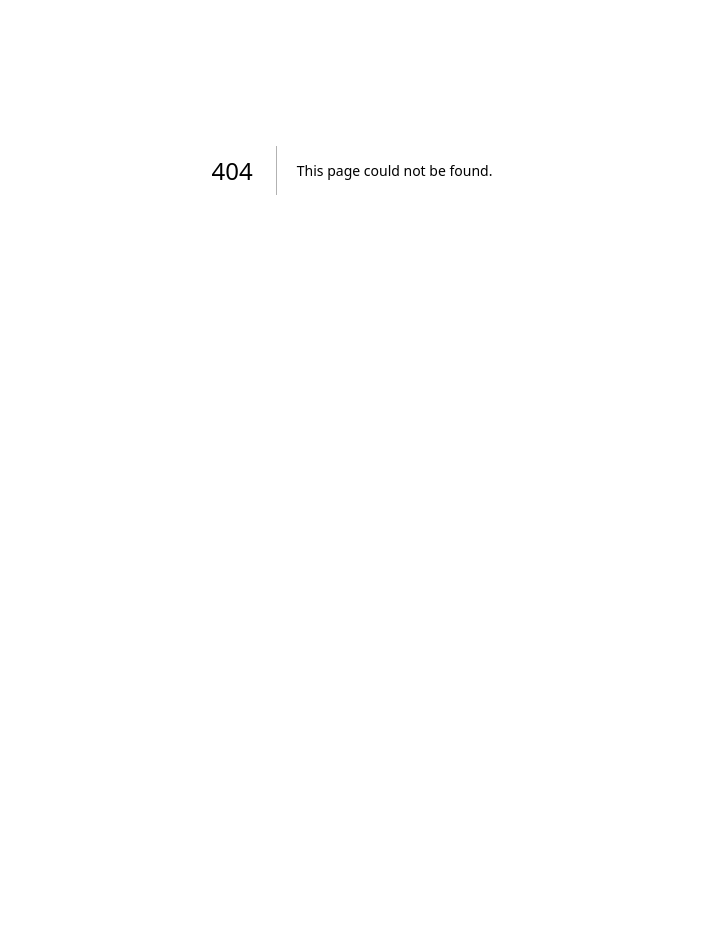
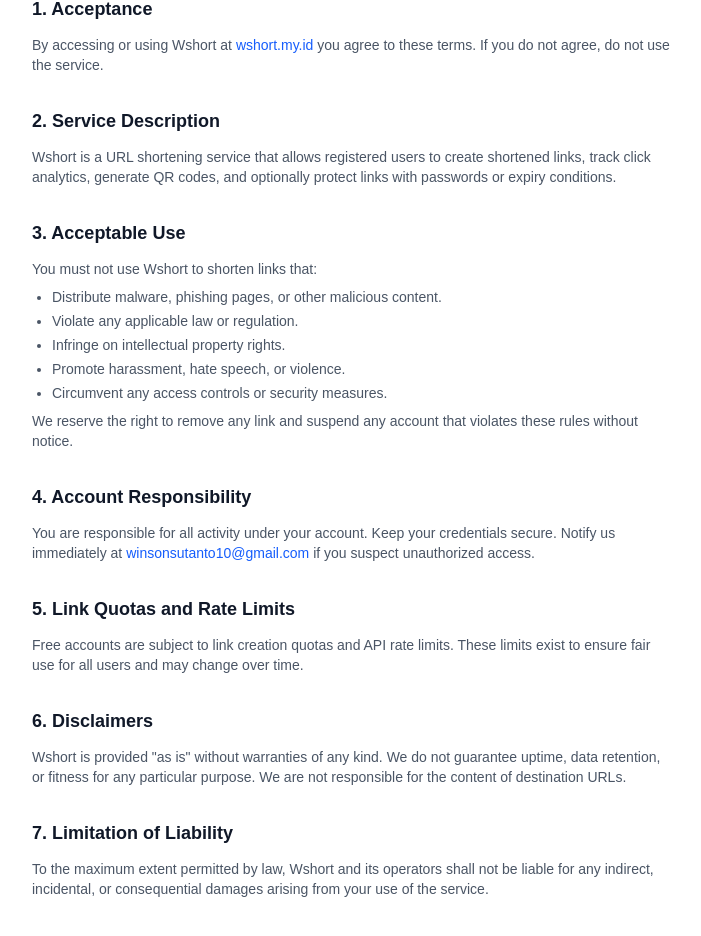
Before and after one commit to winsonsutanto10/wshort, a Next.js app: page /terms in a window 1280 px wide. Before the commit this address had no page. Shown: the part 230-1166 px from the top of the page, without its empty margins (288-989 px from the left). Before the commit the page ends 800 px from the top, so only its background shows below. Built offline with nearby package versions, Linux system fonts and the light colour scheme; no server answers.

Commit message:
add terms and privacy page

```diff
--- /dev/null
+++ b/src/app/privacy/page.tsx
@@ -0,0 +1,94 @@
+import { LandingNav } from '@/components/layout/LandingNav'
+
+export const metadata = {
+  title: 'Privacy Policy — Wshort',
+}
+
+export default function PrivacyPage() {
+  return (
+    <div className="min-h-screen bg-white">
+      <LandingNav />
+      <main className="max-w-2xl mx-auto px-4 py-16">
+        <h1 className="text-3xl font-bold text-gray-900 mb-2">Privacy Policy</h1>
+        <p className="text-sm text-gray-400 mb-10">Last updated: May 30, 2026</p>
+
+        <Section title="1. Information We Collect">
+          <p>When you use Wshort, we collect:</p>
+          <ul>
+            <li><strong>Account information</strong> — name, email address, and profile picture provided via Google OAuth through Clerk.</li>
+            <li><strong>Links you create</strong> — the destination URLs, custom slugs, expiry settings, and passwords you configure.</li>
+            <li><strong>Click analytics</strong> — anonymous click counts per link. We do not store visitor IP addresses or personal data of people who click your links.</li>
+          </ul>
+        </Section>
+
+        <Section title="2. How We Use Your Information">
+          <ul>
+            <li>To operate and provide the Wshort service.</li>
+            <li>To authenticate you securely via Clerk.</li>
+            <li>To display click analytics on your dashboard.</li>
+            <li>To enforce per-account link quotas and rate limits.</li>
+          </ul>
+        </Section>
+
+        <Section title="3. Data Storage">
+          <p>
+            Links and analytics are stored in Supabase (PostgreSQL) and cached in Redis.
+            Authentication data is managed by Clerk. All providers are GDPR-compliant.
+          </p>
+        </Section>
+
+        <Section title="4. Data Sharing">
+          <p>
+            We do not sell, rent, or share your personal data with third parties except
+            the infrastructure providers listed above (Clerk, Supabase, Redis) that are
+            necessary to operate the service.
+          </p>
+        </Section>
+
+        <Section title="5. Cookies">
+          <p>
+            Clerk uses cookies and local storage to maintain your authentication session.
+            We do not use advertising or tracking cookies.
+          </p>
+        </Section>
+
+        <Section title="6. Data Deletion">
+          <p>
+            You may delete your account and all associated links at any time from your
+            settings page. To request complete data erasure, email us at{' '}
+            <a href="mailto:winsonsutanto10@gmail.com" className="text-blue-600 hover:underline">
+              winsonsutanto10@gmail.com
+            </a>.
+          </p>
+        </Section>
+
+        <Section title="7. Changes">
+          <p>
+            We may update this policy. Continued use of the service after changes
+            constitutes acceptance. Material changes will be communicated via email.
+          </p>
+        </Section>
+
+        <Section title="8. Contact">
+          <p>
+            Questions? Email{' '}
+            <a href="mailto:winsonsutanto10@gmail.com" className="text-blue-600 hover:underline">
+              winsonsutanto10@gmail.com
+            </a>.
+          </p>
+        </Section>
+      </main>
+    </div>
+  )
+}
+
+function Section({ title, children }: { title: string; children: React.ReactNode }) {
+  return (
+    <section className="mb-8">
+      <h2 className="text-lg font-semibold text-gray-900 mb-3">{title}</h2>
+      <div className="text-gray-600 text-sm space-y-2 [&_ul]:list-disc [&_ul]:pl-5 [&_ul]:space-y-1">
+        {children}
+      </div>
+    </section>
+  )
+}
--- /dev/null
+++ b/src/app/terms/page.tsx
@@ -0,0 +1,118 @@
+import { LandingNav } from '@/components/layout/LandingNav'
+
+export const metadata = {
+  title: 'Terms of Service — Wshort',
+}
+
+export default function TermsPage() {
+  return (
+    <div className="min-h-screen bg-white">
+      <LandingNav />
+      <main className="max-w-2xl mx-auto px-4 py-16">
+        <h1 className="text-3xl font-bold text-gray-900 mb-2">Terms of Service</h1>
+        <p className="text-sm text-gray-400 mb-10">Last updated: May 30, 2026</p>
+
+        <Section title="1. Acceptance">
+          <p>
+            By accessing or using Wshort at{' '}
+            <a href="https://wshort.my.id" className="text-blue-600 hover:underline">
+              wshort.my.id
+            </a>{' '}
+            you agree to these terms. If you do not agree, do not use the service.
+          </p>
+        </Section>
+
+        <Section title="2. Service Description">
+          <p>
+            Wshort is a URL shortening service that allows registered users to create
+            shortened links, track click analytics, generate QR codes, and optionally
+            protect links with passwords or expiry conditions.
+          </p>
+        </Section>
+
+        <Section title="3. Acceptable Use">
+          <p>You must not use Wshort to shorten links that:</p>
+          <ul>
+            <li>Distribute malware, phishing pages, or other malicious content.</li>
+            <li>Violate any applicable law or regulation.</li>
+            <li>Infringe on intellectual property rights.</li>
+            <li>Promote harassment, hate speech, or violence.</li>
+            <li>Circumvent any access controls or security measures.</li>
+          </ul>
+          <p className="mt-2">
+            We reserve the right to remove any link and suspend any account that
+            violates these rules without notice.
+          </p>
+        </Section>
+
+        <Section title="4. Account Responsibility">
+          <p>
+            You are responsible for all activity under your account. Keep your
+            credentials secure. Notify us immediately at{' '}
+            <a href="mailto:winsonsutanto10@gmail.com" className="text-blue-600 hover:underline">
+              winsonsutanto10@gmail.com
+            </a>{' '}
+            if you suspect unauthorized access.
+          </p>
+        </Section>
+
+        <Section title="5. Link Quotas and Rate Limits">
+          <p>
+            Free accounts are subject to link creation quotas and API rate limits.
+            These limits exist to ensure fair use for all users and may change over time.
+          </p>
+        </Section>
+
+        <Section title="6. Disclaimers">
+          <p>
+            Wshort is provided "as is" without warranties of any kind. We do not
+            guarantee uptime, data retention, or fitness for any particular purpose.
+            We are not responsible for the content of destination URLs.
+          </p>
+        </Section>
+
+        <Section title="7. Limitation of Liability">
+          <p>
+            To the maximum extent permitted by law, Wshort and its operators shall
+            not be liable for any indirect, incidental, or consequential damages
+            arising from your use of the service.
+          </p>
+        </Section>
+
+        <Section title="8. Termination">
+          <p>
+            We may suspend or terminate your access at any time for violation of
+            these terms. You may delete your account at any time from your settings page.
+          </p>
+        </Section>
+
+        <Section title="9. Changes">
+          <p>
+            We may modify these terms at any time. Continued use after changes
+            constitutes acceptance. Material changes will be communicated via email.
+          </p>
+        </Section>
+
+        <Section title="10. Contact">
+          <p>
+            Questions? Email{' '}
+            <a href="mailto:winsonsutanto10@gmail.com" className="text-blue-600 hover:underline">
+              winsonsutanto10@gmail.com
+            </a>.
+          </p>
+        </Section>
+      </main>
+    </div>
+  )
+}
+
+function Section({ title, children }: { title: string; children: React.ReactNode }) {
+  return (
+    <section className="mb-8">
+      <h2 className="text-lg font-semibold text-gray-900 mb-3">{title}</h2>
+      <div className="text-gray-600 text-sm space-y-2 [&_ul]:list-disc [&_ul]:pl-5 [&_ul]:space-y-1">
+        {children}
+      </div>
+    </section>
+  )
+}
```
Also changed, not shown: public/logo.png (added).
